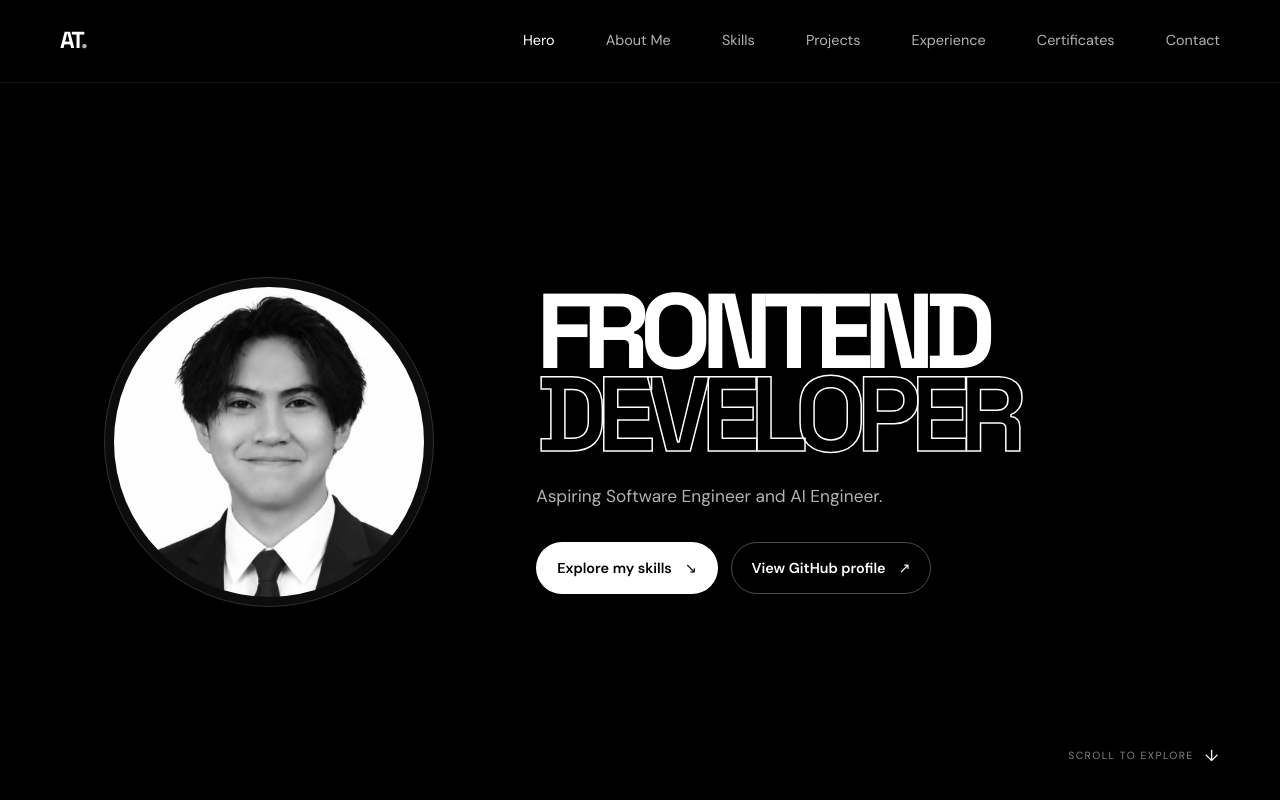
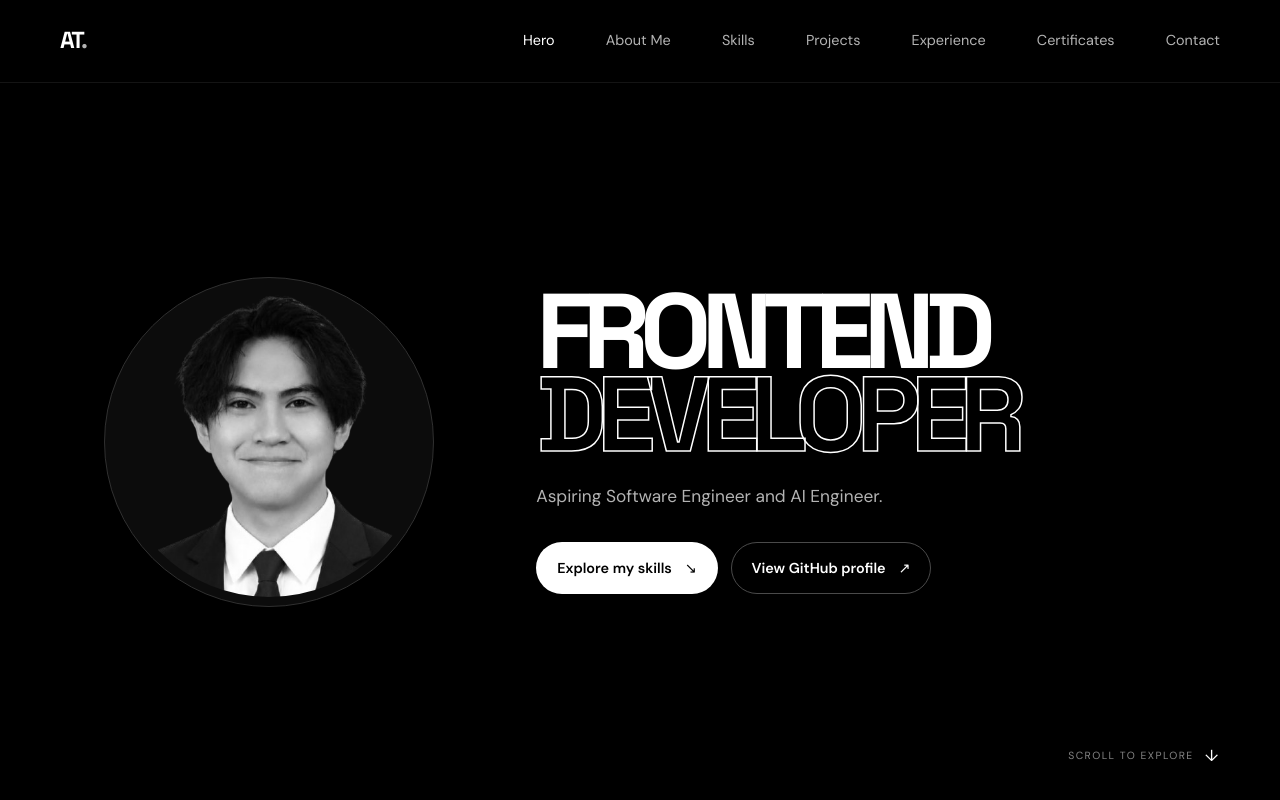
Before and after one commit to Tonnyton30/Portfolio, a plain HTML site: page index.html in a window 1280 px wide. Shown: the top 800 px of the page. Drawn offline with Linux system fonts and the light colour scheme.

Commit message:
Before revision of hero section

```diff
--- a/index.html
+++ b/index.html
@@ -36,7 +36,7 @@
   <main>
     <section class="page-container hero" id="hero" aria-labelledby="hero-title">
       <div class="phone hero-enter hero-enter--portrait">
-        <img src="antonio.jpg" alt="Portrait of Antonio Toledo" width="640" height="640">
+        <img src="antonio.png" alt="Portrait of Antonio Toledo" width="640" height="640">
       </div>
       <div class="text">
         <div class="status hero-enter hero-enter--title">
```
Also changed, not shown: antonio(old).jpg (renamed from antonio.jpg), antonio.png (added).
